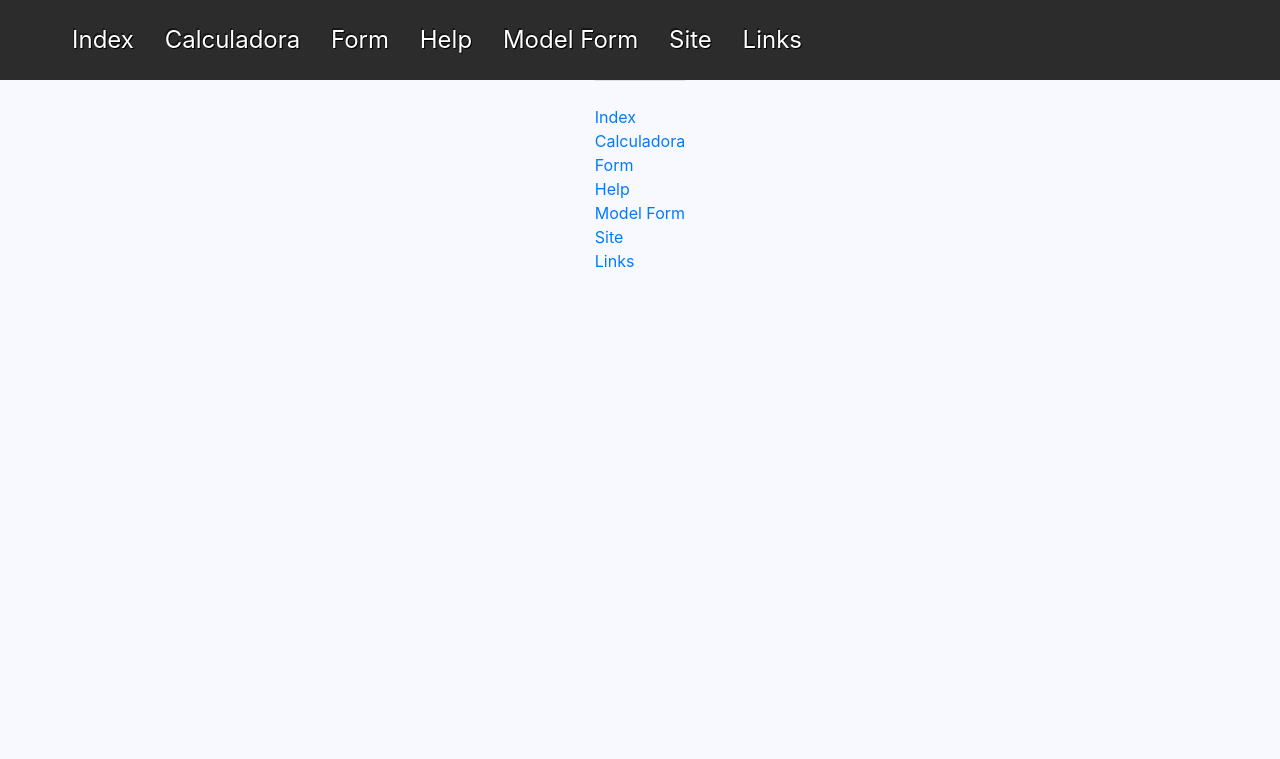
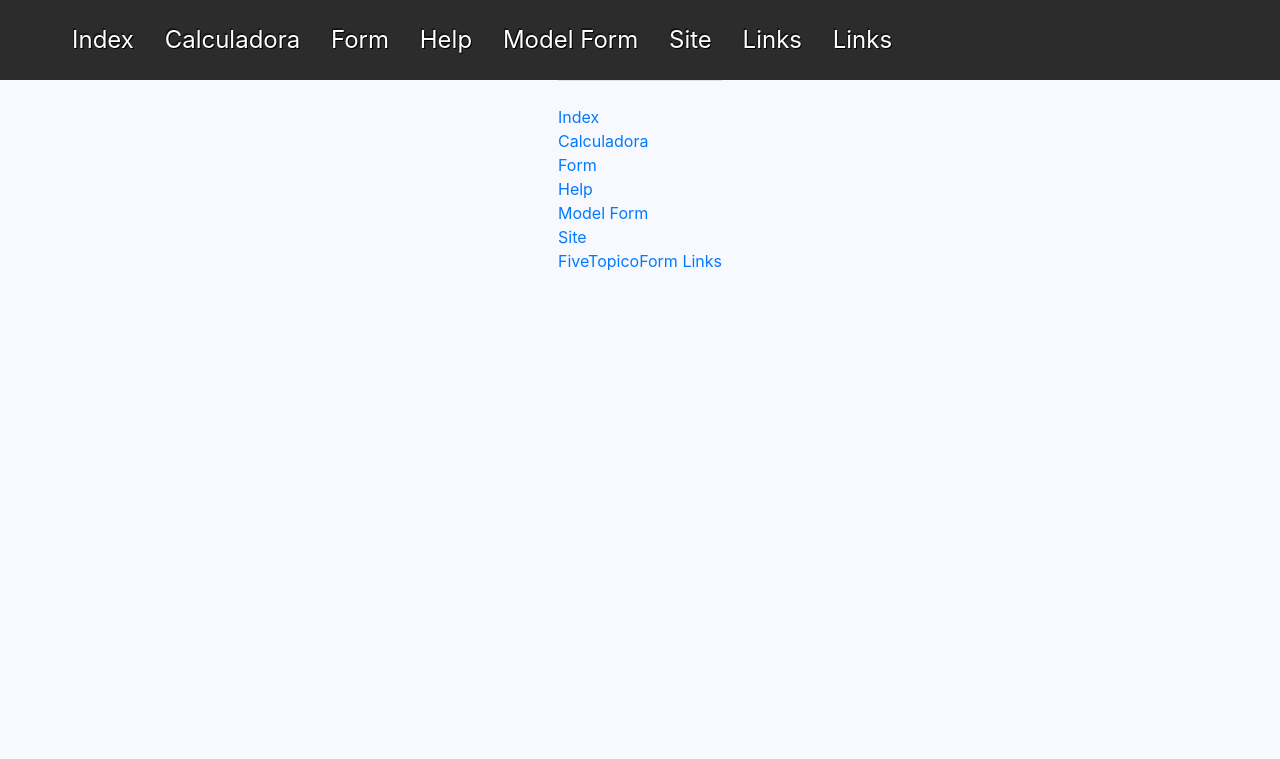
Before and after one commit to lucasx99/first_project, a Django app: page /first_app/links in a window 1280 px wide. Shown: the top 759 px of the page. Run offline with Django 3.2, Linux system fonts and the light colour scheme; some libraries are stand-ins or nearby versions.

Commit message:
New commit

```diff
--- a/first_app/templates/base.html
+++ b/first_app/templates/base.html
@@ -20,6 +20,7 @@
         <a href="{% url 'first_app:help' %}">Help</a>
         <a href="{% url 'first_app:topicoform' %}">Model Form</a>
         <a href="{% url 'first_app:site' %}">Site</a>
+        <a href="{% url 'first_app:fivetopicoform' %}">Links</a>
         <a href="{% url 'first_app:links' %}">Links</a>
     </nav>
 </div>
--- a/first_app/templates/links.html
+++ b/first_app/templates/links.html
@@ -13,6 +13,7 @@
     <a href="{% url 'first_app:help' %}">Help</a><br>
     <a href="{% url 'first_app:topicoform' %}">Model Form</a><br>
     <a href="{% url 'first_app:site' %}">Site</a><br>
+    <a href="{% url 'first_app:fivetopicoform' %}">FiveTopicoForm</a>
     <a href="{% url 'first_app:links' %}">Links</a>
 
 {% endblock %}
```
Also changed, not shown: first_project/settings.py (+1 -6 lines).
